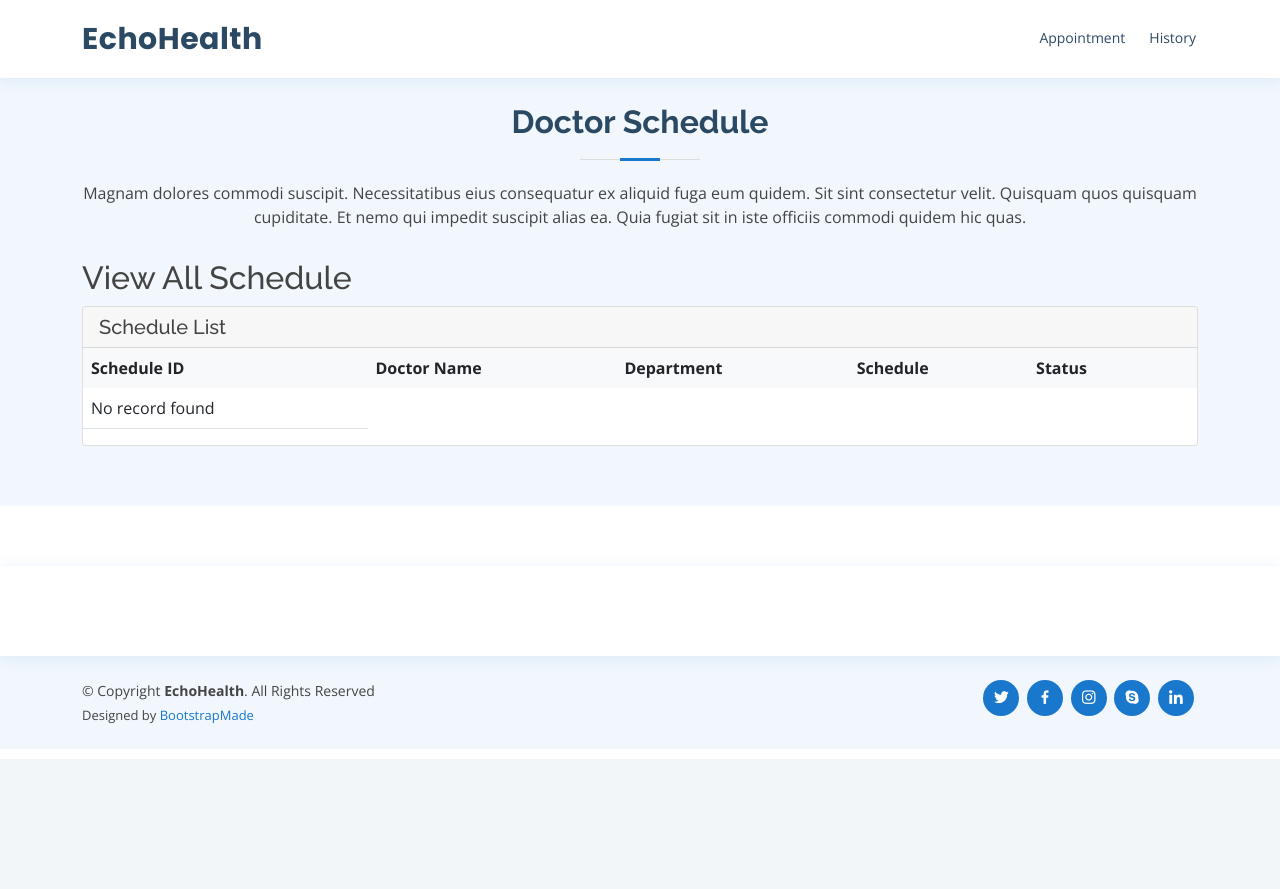
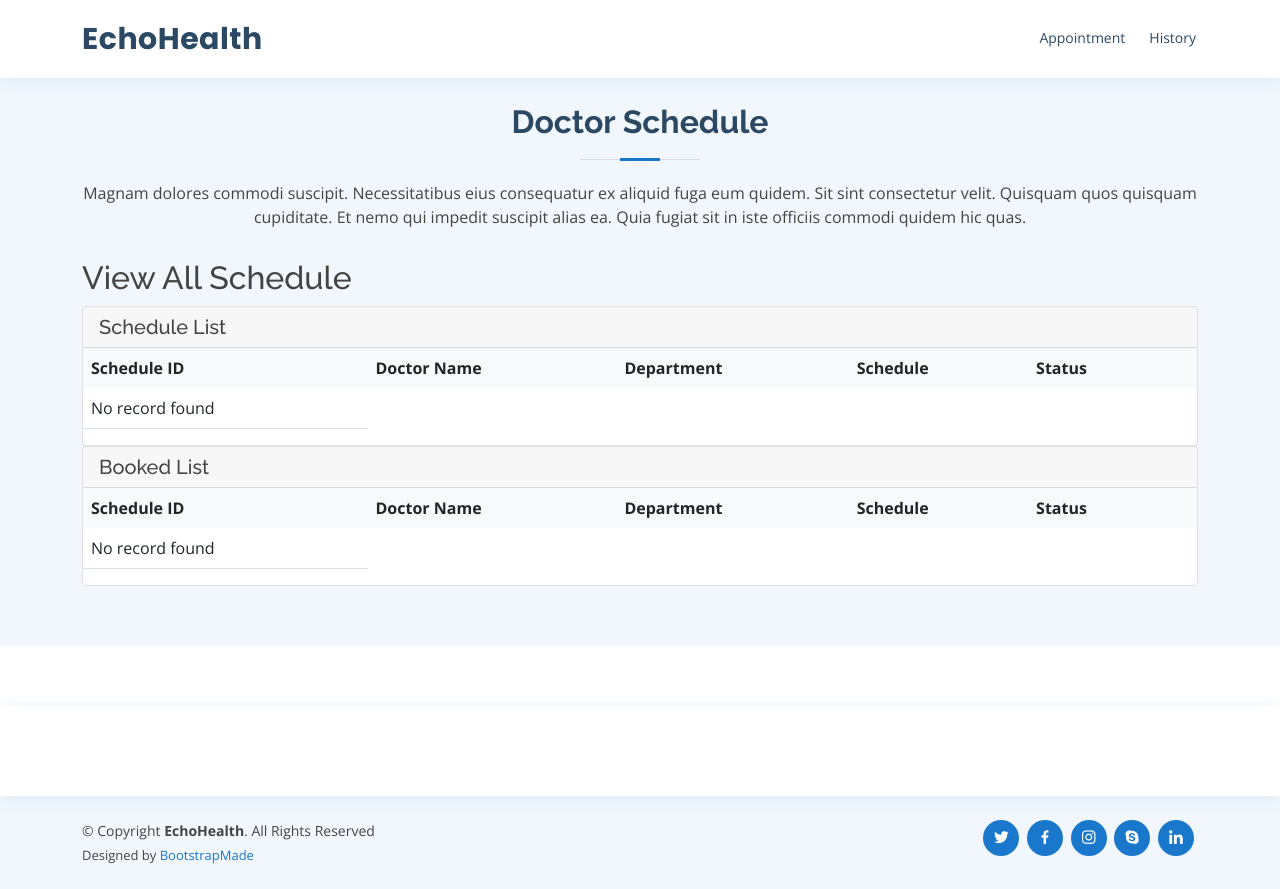
Before and after one commit to limxien20/appointmentSystem, a PHP site: page /main.php in a window 1280 px wide. Shown: the part 41-930 px from the top of the page. Before the commit the page ends 765 px from the top, so only its background shows below. Run offline with PHP 8.4, Linux system fonts and the light colour scheme; the visitor is signed in with stand-in values (Sample User, id 1); tables that the repository leaves empty or names only in its code hold one stand-in row (values such as "Sample post").

Commit message:
filter by status list schedule on patient

```diff
--- a/patients/appointment.php
+++ b/patients/appointment.php
@@ -77,7 +77,7 @@ include_once("psession.php");
   <header id="header" class="fixed-top">
     <div class="container d-flex align-items-center">
 
-      <h1 class="logo me-auto"><a href="index.php">EchoHealth</a></h1>
+      <h1 class="logo me-auto"><a href="main.php">EchoHealth</a></h1>
       <nav id="navbar" class="navbar order-last order-lg-0">
         <ul>
           <li><a class="nav-link scrollto " href="main.php">Doctor Schedule</a></li>
--- a/patients/main.php
+++ b/patients/main.php
@@ -132,7 +132,7 @@ include_once("psession.php");
 
                                                 $conn = new mysqli ('localhost', 'root','','health_appointment');
                                                 $query = "SELECT doc_sched.sched_id, doc_sched.doc_id, doctors.docFname, doc_sched.doc_dept, doc_sched.sched_datetime, doc_sched.sched_status
-                                                            FROM doc_sched INNER JOIN doctors ON doc_sched.doc_id = doctors.docID WHERE DATE(doc_sched.sched_datetime) >= CURDATE() ";
+                                                            FROM doc_sched INNER JOIN doctors ON doc_sched.doc_id = doctors.docID WHERE DATE(doc_sched.sched_datetime) >= CURDATE() AND doc_sched.sched_status ='Available'";
                                                 $result = mysqli_query($conn,$query);
 
                                             ?>
@@ -166,6 +166,71 @@ include_once("psession.php");
                                                                             <button type="submit" name="bookBtn"class="btn btn-primary">Book</button>
                                                                         </form>
                                                                     </td>
+                                                                </tr>
+                                                    <?php
+
+                                                            }
+                                                        }
+                                                        else{
+                                                            echo "<td> No record found </td>";
+                                                        }
+
+                                                    ?>
+
+
+                                                </tbody>
+                                            </table>
+                                        </div>
+                                    </div>
+                                </div>
+                            </div>
+
+                            <!-- ============================================================== -->
+
+                            <!-- ============================================================== -->
+                        </div>
+
+                        <div class="row">
+                            <!-- ============================================================== -->
+                            <!-- ============================================================== -->
+                            <div class="col-xl-12 col-lg-12 col-md-12 col-sm-12 col-12">
+                                <div class="card">
+                                    <h5 class="card-header">Booked List</h5>
+                                    <div class="card-body p-0">
+                                        <div class="table-responsive">
+                                            <?php
+
+                                                $conn = new mysqli ('localhost', 'root','','health_appointment');
+                                                $query = "SELECT doc_sched.sched_id, doc_sched.doc_id, doctors.docFname, doc_sched.doc_dept, doc_sched.sched_datetime, doc_sched.sched_status
+                                                            FROM doc_sched INNER JOIN doctors ON doc_sched.doc_id = doctors.docID WHERE doc_sched.sched_status ='Booked' ";
+                                                $result = mysqli_query($conn,$query);
+
+                                            ?>
+                                            <table class="table" id="docinfo">
+                                                <thead class="bg-light">
+                                                    <tr class="border-0">
+                                                        <th class="border-0">Schedule ID</th>
+                                                        <!--<th class="border-0">Doctor ID</th>-->
+                                                        <th class="border-0">Doctor Name</th>
+                                                        <th class="border-0">Department</th>
+                                                        <th class="border-0">Schedule</th>
+                                                        <th class="border-0">Status</th>
+                                                        <th class="border-0"></th>
+                                                    </tr>
+                                                </thead>
+                                                <tbody id="doclist">
+                                                    <?php
+                                                        if(mysqli_num_rows($result) > 0 ){
+                                                            while($row = mysqli_fetch_array($result)){
+                                                    ?>
+                                                                <tr>
+                                                                    <td><?php echo $row['sched_id']; ?></td>
+                                                                    <!--<td><?php echo $row['doc_id']; ?></td>-->
+                                                                    <td>Dr. <?php echo $row['docFname']; ?></td>
+                                                                    <td><?php echo $row['doc_dept']; ?></td>
+                                                                    <td><?php echo $row['sched_datetime']; ?></td>
+                                                                    <td><?php echo $row['sched_status']; ?></td>
+
                                                                 </tr>
                                                     <?php
 
```
